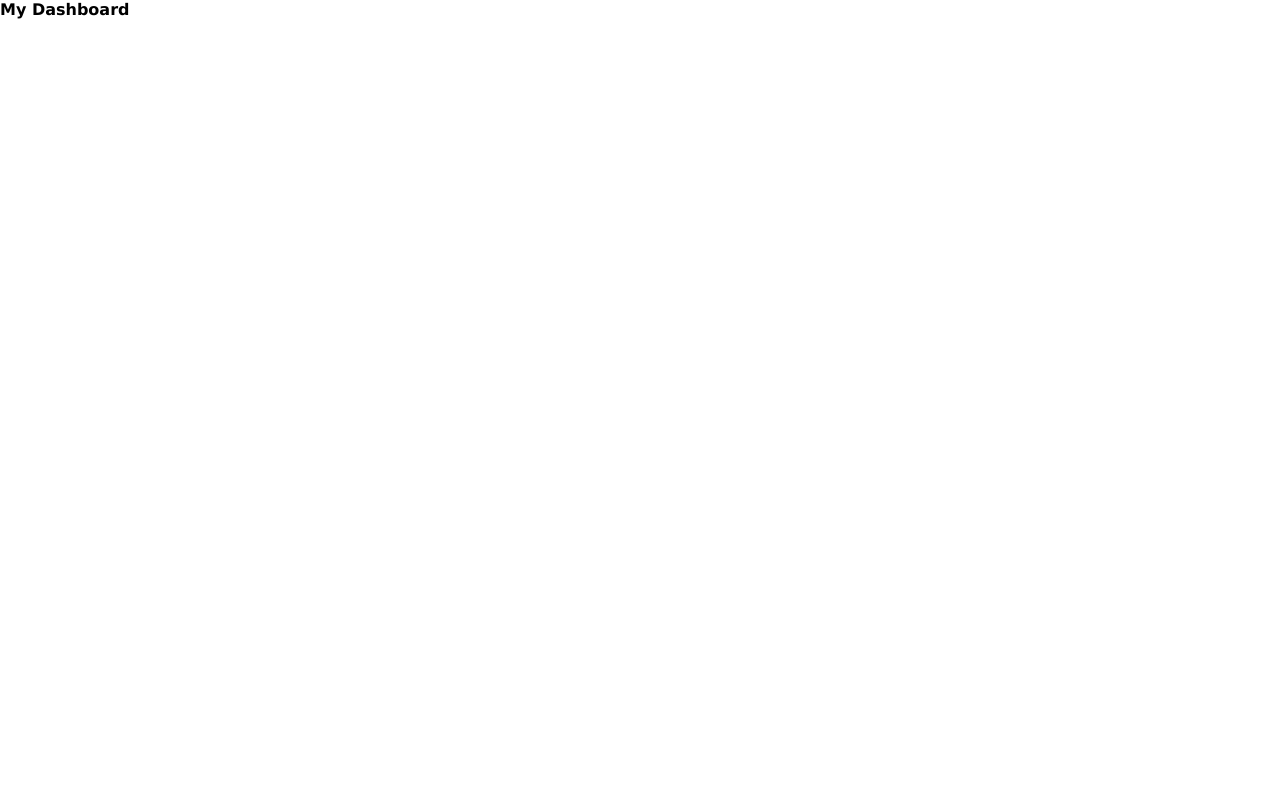
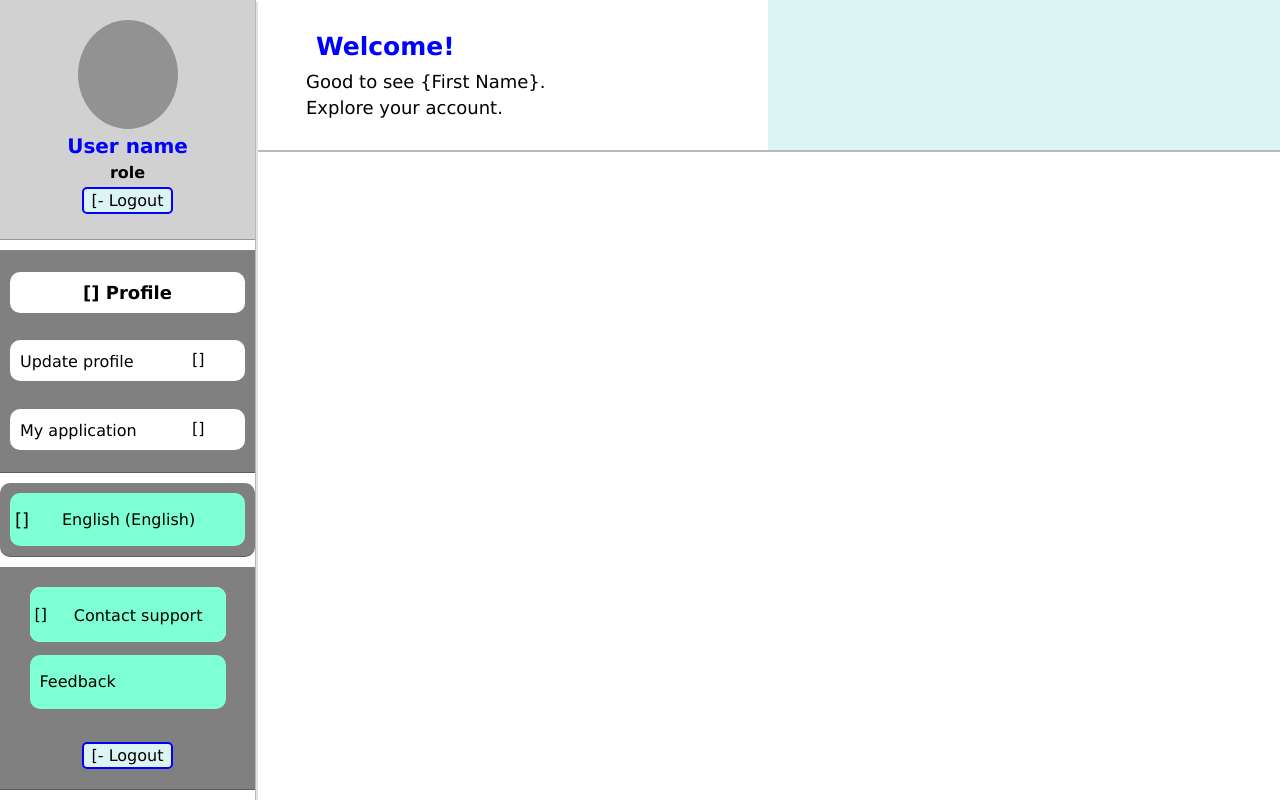
Before and after one commit to EnockYator/industrial-attachment-app, a Nuxt app: page /dashboard in a window 1280 px wide. Built offline with nearby package versions, Linux system fonts and the light colour scheme.

Commit message:
modified dashboard

```diff
--- a/pages/dashboard.vue
+++ b/pages/dashboard.vue
@@ -1,6 +1,70 @@
 <template>
-    <div>
-        <h1>My Dashboard</h1>
+    <div id="dashboard">
+
+        <!---------left bar-------->
+
+        <div class="left-bar flex-item">
+            <div class="account-preview left-bar-flex-item">
+                <div class="profile-picture"></div>
+                <div class="username">
+                    <ul>
+                        <li><h3 class="name">User name</h3></li>
+                        <li><h4>role</h4></li>
+                        <li><button class="logout-btn">[- Logout</button></li>
+                    </ul>
+
+                </div>
+            </div>
+            <div class="profile-manipulation left-bar-flex-item">
+                <div class="heading pm-flex-item">
+                    <h3>[] Profile</h3>
+                </div>
+                <div class="update-profile-link pm-flex-item">
+                    <div class="link-name">
+                        <NuxtLink to="profile-update">Update profile</NuxtLink>
+                    </div>
+                    <div class="icon">[]</div>
+
+                </div>
+                <div class="application-status pm-flex-item">
+                    <div class="link-name">
+                        <NuxtLink to="application-status">My application</NuxtLink>
+                    </div>
+                    <div class="icon">[]</div>
+                </div>
+
+            </div>
+            <div class="language left-bar-flex-item">
+                <div class="language-icon">[]</div>
+                <div class="language-name">English (English)</div>
+            </div>
+            <div class="support-centre left-bar-flex-item">
+                <div class="contact-support">
+                    <div class="contact-support-icon">[]</div>
+                    <div class="contact-support-link">
+                        <NuxtLink to="contact-support">Contact support</NuxtLink></div>
+                </div>
+                <div class="feedback">
+                    <NuxtLink to="feedback">Feedback</NuxtLink>
+                </div>
+                <div class="bottom-logout-btn">[- Logout</div>
+            </div>
+        </div>
+
+
+        <!----------main bar----------->
+
+        <div class="main-bar flex-item">
+            <div class="top">
+                <div class="welcome-container">
+                    <h1 class="welcome-item">Welcome!</h1>
+                    <p class="welcome-item">Good to see {First Name}.</p>
+                    <p class="welcome-item">Explore your account.</p>
+                </div>
+                <div class="icons-container"></div>
+            </div>
+            <div class="bottom"></div>
+        </div>
     </div>
 </template>
 
@@ -16,4 +80,264 @@
     box-sizing: border-box;
 }
 
+#dashboard{
+    height:100vh !important;
+    width: 100vw !important;
+    display: flex;
+    flex-direction: row;
+    flex-wrap: nowrap;
+    overflow: hidden;
+}
+
+/*******left bar***** */
+
+.left-bar{
+    width: 20% !important;
+    height: 100vh !important;
+    display: flex;
+    flex-direction: column;
+    border-right: 1px solid rgba(0, 0, 0, 0.279) !important;
+    box-shadow: 2px 2px rgba(0, 0, 0, 0.113);
+}
+
+.left-bar-flex-item{
+    border-bottom: 1px solid rgba(0, 0, 0, 0.281);
+    margin-bottom: 10px;
+    padding: 10px 10px;
+
+}
+
+.account-preview{
+    height: 30% !important;
+    width: 100% !important;
+    display: flex;
+    flex-direction: column;
+    align-content: center;
+    background-color: rgba(128, 128, 128, 0.363);
+}
+
+
+.profile-picture{
+    width: 100px;
+    height: 150px;
+    border-radius: 100%;
+    margin: 10px auto 0 auto;
+    background-color: rgba(128, 128, 128, 0.767);
+}
+
+.username{
+    width: 80%;
+    height: 50%;
+    align-content: center;
+    margin: auto;
+}
+
+.username .name{
+    font-size: 20px;
+    color: blue;
+
+}
+
+.username li{
+    list-style: none !important;
+    text-align: center;
+    margin: 5px 0;
+}
+
+.logout-btn{
+    width: fit-content;
+    cursor: pointer;
+    background-color: rgb(220, 245, 244);
+    border: 2px solid blue;
+    padding: 2px 8px;
+    border-radius: 5px;
+    margin-bottom: 10px;
+}
+
+.profile-manipulation{
+    height: 30% !important;
+    width: 100% !important;
+    display: flex;
+    flex-direction: column;
+    justify-content: space-between;
+    padding: 20px 10px;
+    background-color: grey;
+}
+
+.profile-manipulation .pm-flex-item{
+    width: 100%;
+    display: flex;
+    flex-direction: row;
+    flex-wrap: nowrap;
+    justify-content: space-between;
+    padding: 10px 10px;
+    margin: 2px auto;
+    background-color: white;
+    border-radius: 10px;
+}
+
+.profile-manipulation .heading h3{
+    text-align: center;
+    font-size: 18px;
+    margin: auto;
+}
+
+.profile-manipulation div .link-name{
+    width: 80% !important;
+    height: 100%;
+    font-size: 18px;
+}
+
+.profile-manipulation div .icon{
+    width: 20% !important;
+    height: 100%;
+}
+
+.language{
+    height: 10%;
+    border-radius: 10px;
+    display: flex;
+    flex-direction: row;
+    flex-wrap: nowrap;
+    justify-content: space-between;
+    background-color: grey;
+}
+
+.language-icon{
+    width: 20% !important;
+    height: 100%;
+    font-size: 18px;
+    align-content: center;
+    padding-left: 5px;
+    background-color: aquamarine;
+    border-top-left-radius: 10px;
+    border-bottom-left-radius: 10px;
+}
+
+.language-name{
+    width: 80% !important;
+    height: 100%;
+    align-content: center;
+    padding-left: 5px;
+    background-color: aquamarine;
+    border-top-right-radius: 10px;
+    border-bottom-right-radius: 10px;
+}
+
+.support-centre{
+    height: 30% !important;
+    width: 100% !important;
+    display: flex;
+    flex-direction: column;
+    justify-content: space-between;
+    padding: 20px 5px;
+    background-color: grey;
+}
+
+.contact-support{
+    width: 80%;
+    height: 30%;
+    margin: 0 auto;
+    border-radius: 10px;
+    display: flex;
+    flex-direction: row;
+    flex-wrap: nowrap;
+    justify-content: space-between;
+    background-color: white;
+}
+
+.contact-support-icon{
+    width: 20% !important;
+    height: 100%;
+    align-content: center;
+    padding-left: 5px;
+    background-color: aquamarine;
+    border-top-left-radius: 10px;
+    border-bottom-left-radius: 10px;
+}
+
+.contact-support-link{
+    width: 80% !important;
+    height: 100%;
+    font-size: 18px;
+    align-content: center;
+    padding-left: 5px;
+    background-color: aquamarine;
+    border-top-right-radius: 10px;
+    border-bottom-right-radius: 10px;
+}
+
+.feedback{
+    width: 80%;
+    height: 30%;
+    margin: 0 auto;
+    align-content: center;
+    padding-left: 10px;
+    border-radius: 10px;
+    background-color: aquamarine;
+}
+
+.bottom-logout-btn{
+    width: fit-content;
+    cursor: pointer;
+    background-color: rgb(220, 245, 244);
+    border: 2px solid blue;
+    padding: 2px 8px;
+    border-radius: 5px;
+    margin: 20px auto 0;
+
+}
+
+
+/**********main bar**********/
+
+.main-bar{
+    width: 80% !important;
+    height: 100vw !important;
+    display: flex;
+    flex-direction: column;
+    flex-wrap: nowrap;
+}
+
+.main-bar .top{
+    width: 100%;
+    height: 150px;
+    display: grid;
+    grid-template-columns: repeat(2, 1fr);
+    box-shadow: 2px 2px rgba(93, 96, 96, 0.433);
+}
+
+.welcome-container{
+    width: 100%;
+    height: 100%;
+    align-content: center;
+    padding-left: 50px ;
+}
+
+.icons-container{
+    width: 100%;
+    height: 100%;
+    background-color: rgba(144, 221, 221, 0.322);
+}
+
+.welcome-item{
+    margin: 5px auto;
+}
+
+.welcome-container h1{
+    margin-left: 10px;
+    font-size: 25px;
+    color: blue;
+    margin-bottom: 10px;
+}
+
+.welcome-container p{
+    font-size: 18px;
+}
+
+
+
+
+
+
 </style>
```
